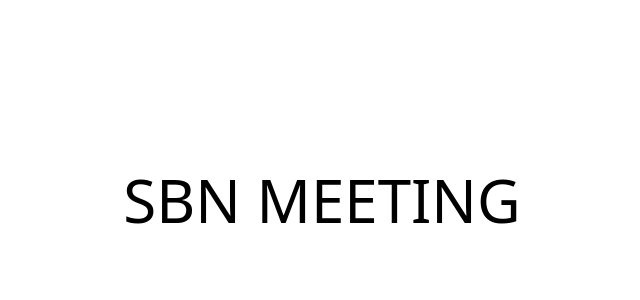
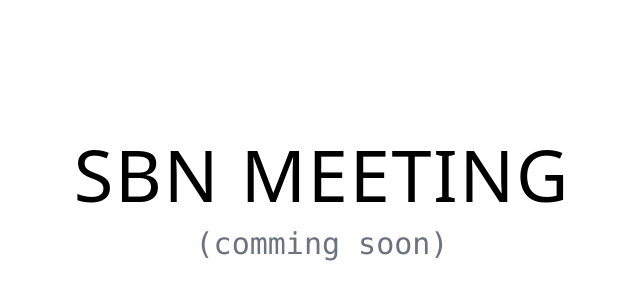
Before and after one commit to michaelleopold/SBN-Meeting, a Next.js app: page / in a window 1280 px wide. Shown: the part 200-500 px from the top of the page, without its empty margins (318-958 px from the left). Built offline with nearby package versions, Linux system fonts and the light colour scheme.

Commit message:
Third commit

```diff
--- a/pages/index.tsx
+++ b/pages/index.tsx
@@ -6,7 +6,8 @@ import styles from '../styles/Home.module.css'
 const Home: NextPage = () => {
   return (
     <div className="min-h-screen w-full flex flex-col justify-center items-center">
-      <h1 className="text-6xl">SBN MEETING</h1>
+      <h1 className="text-7xl tracking-wide">SBN MEETING</h1>
+      <h1 className="text-3xl text-gray-500 mt-4 font-mono">(comming soon)</h1>
     </div>
   )
 }
```
